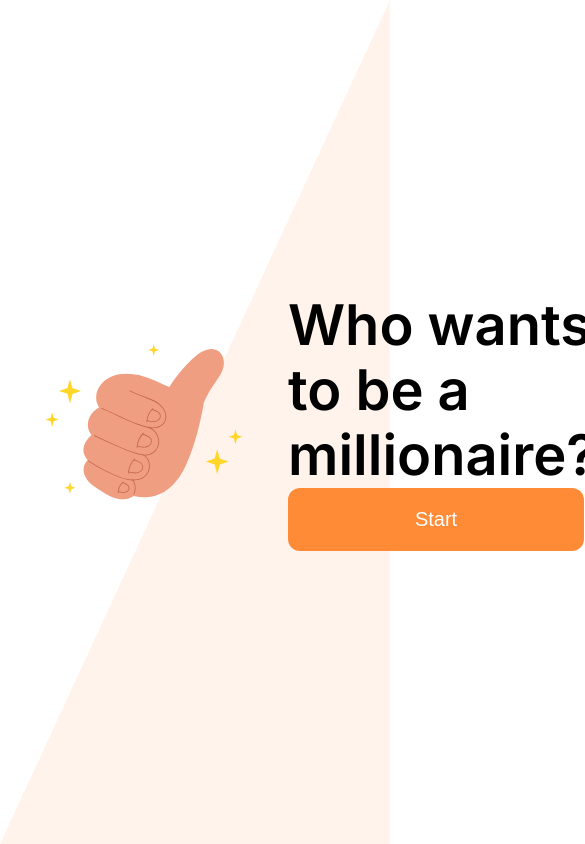
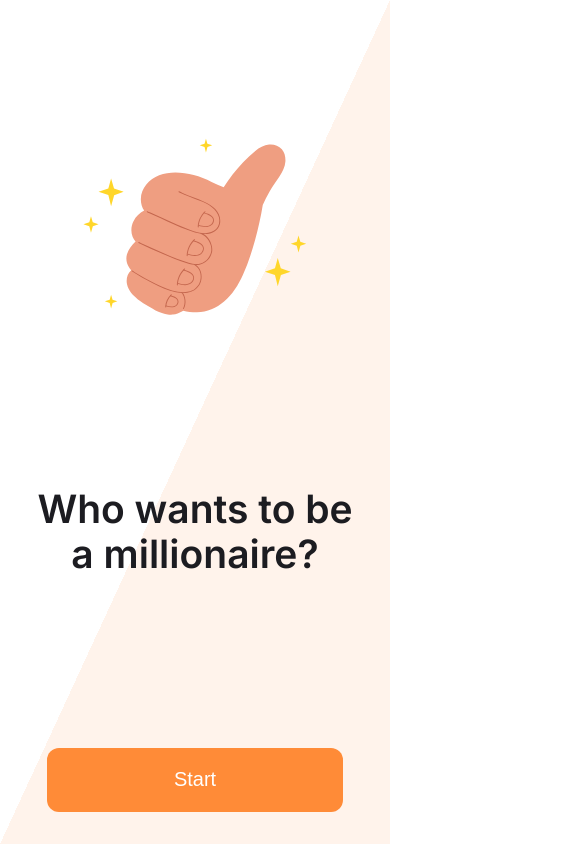
Before and after one commit to koretskiyav/millionaire-game, a Next.js app: page / in a window 390 px wide. Shown: the top 844 px of the page, 585 px wide, since content can reach past the window. Built offline with nearby package versions, Linux system fonts and the light colour scheme.

Commit message:
add menu and responsive styles

```diff
--- a/src/app/over/page.module.scss
+++ b/src/app/over/page.module.scss
@@ -3,7 +3,9 @@
 .main {
   display: flex;
   align-items: center;
-  min-height: 100vh;
+  height: 100vh;
+  width: 100%;
+  padding: 32px;
   background-color: $black-5;
 }
 
@@ -11,14 +13,13 @@
   flex: 1;
   width: auto;
   height: auto;
+  max-width: 100%;
 }
 
 .content {
   flex: 1;
   display: flex;
-  justify-content: space-between;
   flex-direction: column;
-  height: 258px;
 }
 
 .subheader {
@@ -33,5 +34,27 @@
   font-size: 56px;
   font-weight: 600;
   line-height: 116%;
+  padding-bottom: 64px;
   color: $black-100;
 }
+
+@media (max-width: 800px) {
+  .main {
+    flex-direction: column;
+  }
+
+  .content {
+    align-items: center;
+    justify-content: space-between;
+  }
+
+  .subheader {
+    font-size: 6vw;
+    text-align: center;
+  }
+
+  .headline {
+    font-size: 10vw;
+    text-align: center;
+  }
+}
--- a/src/app/page.module.scss
+++ b/src/app/page.module.scss
@@ -3,7 +3,9 @@
 .main {
   display: flex;
   align-items: center;
-  min-height: 100vh;
+  height: 100vh;
+  width: 100%;
+  padding: 32px;
   background: linear-gradient(to bottom right, $white-100 50%, $orange-5 50%);
 }
 
@@ -11,19 +13,35 @@
   flex: 1;
   width: auto;
   height: auto;
+  max-width: 100%;
 }
 
 .content {
   flex: 1;
   display: flex;
-  justify-content: space-between;
   flex-direction: column;
-  height: 258px;
-  padding-right: 32px;
 }
 
 .headline {
   font-size: 56px;
   font-weight: 600;
   line-height: 116%;
+  padding: 64px 0;
+  color: $black-100;
 }
+
+@media (max-width: 800px) {
+  .main {
+    flex-direction: column;
+  }
+
+  .content {
+    align-items: center;
+    justify-content: space-between;
+  }
+
+  .headline {
+    font-size: 10vw;
+    text-align: center;
+  }
+}
--- a/src/components/ui/button/button.module.scss
+++ b/src/components/ui/button/button.module.scss
@@ -1,7 +1,8 @@
 @import '../../../styles/colors';
 
 .button {
-  width: 296px;
+  width: 100%;
+  max-width: 296px;
   height: 64px;
   border-radius: 12px;
   border: none;
--- a/src/components/ui/option/option.module.scss
+++ b/src/components/ui/option/option.module.scss
@@ -119,3 +119,43 @@
     background-color: $red-100;
   }
 }
+
+@media (max-width: 800px) {
+  .option {
+    flex: 1;
+  }
+
+  .button {
+    min-width: initial;
+    max-width: 74vw;
+    height: 56px;
+    margin: 4px 24px;
+
+    &::before,
+    &::after {
+      content: '';
+      position: absolute;
+      rotate: 45deg;
+      width: 39.5px;
+      height: 39.5px;
+      border-top-left-radius: 3px;
+      border-bottom-right-radius: 3px;
+      border: 1px solid $black-40;
+    }
+
+    &::before {
+      left: -18px;
+      border-top: none;
+      border-right: none;
+    }
+
+    &::after {
+      right: -18px;
+      border-bottom: none;
+      border-left: none;
+    }
+  }
+  .line {
+    flex: 1;
+  }
+}
```
Also changed, not shown: src/app/game/page.module.scss (+44 -1 lines), src/app/game/page.tsx (+12 -1 lines), src/app/game/useMenu.ts (added, +9 -0 lines), src/components/ui/icon/icon.tsx (added, +20 -0 lines), public/close.svg (added), public/menu.svg (added).
